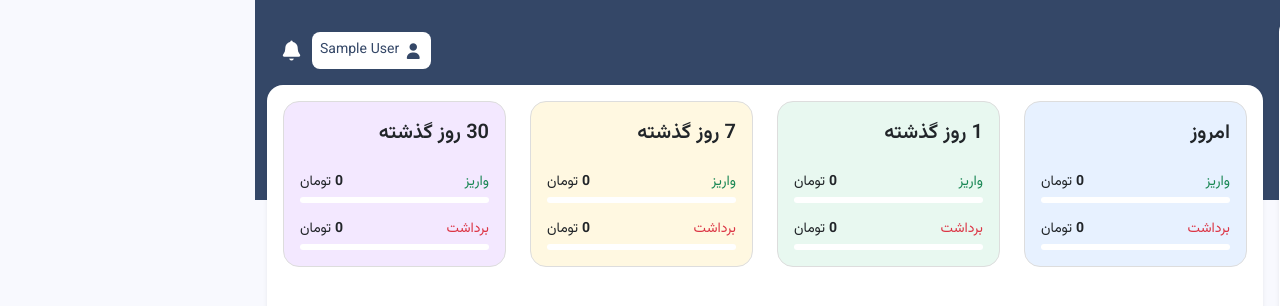
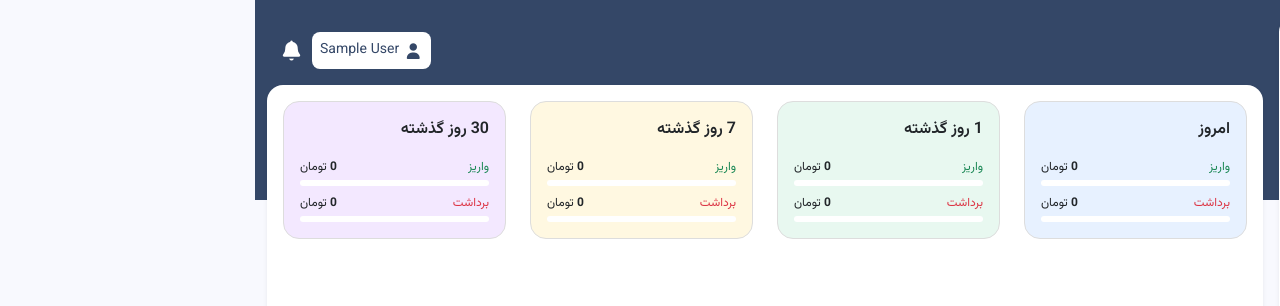
Before and after one commit to yousefgheibi/finance-app, an Angular app: page /dashboard in a window 1280 px wide. Shown: the top 306 px of the page. Built offline with nearby package versions, Linux system fonts and the light colour scheme; sample sign-in values are in the browser's storage.

Commit message:
change font-sizes

```diff
--- a/src/app/shared/components/finance-card/finance-card.component.html
+++ b/src/app/shared/components/finance-card/finance-card.component.html
@@ -1,21 +1,20 @@
 <div class="card finance-card rounded-4 pointer-cursor" [ngClass]="cardClass()">
     <div class="card-body">
-
-        <div class="mb-4">
-            <p class="mb-0 fs--20px fw-semibold">{{ title() }}</p>
+        <div class="mb-3">
+            <p class="mb-0 fs--16px fw-semibold">{{ title() }}</p>
         </div>
 
         <div class="d-flex justify-content-between mb-1">
-            <span class="text-success fs--10px">واریز</span>
-            <span><strong>{{ deposit() | number }}</strong> تومان</span>
+            <span class="text-success fs--12px">واریز</span>
+            <span class="fs--12px"><strong>{{ deposit() | number }}</strong> تومان</span>
         </div>
-        <div class="progress mb-3" style="height:6px;">
+        <div class="progress mb-2" style="height:6px;">
             <div class="progress-bar bg-success" [style.width.%]="depositWidth()"></div>
         </div>
 
         <div class="d-flex justify-content-between mb-1">
-            <span class="text-danger fs--10px">برداشت</span>
-            <span><strong>{{ withdrawal() | number }}</strong> تومان</span>
+            <span class="text-danger fs--12px">برداشت</span>
+            <span class="fs--12px"><strong>{{ withdrawal() | number }}</strong> تومان</span>
         </div>
         <div class="progress" style="height:6px;">
             <div class="progress-bar bg-danger" [style.width.%]="withdrawalWidth()"></div>
--- a/src/styles.scss
+++ b/src/styles.scss
@@ -94,9 +94,18 @@ body {
   font-size: 20px;
 }
 
+.fs--16px {
+  font-size: 16px;
+}
+
 .fs--14px {
   font-size: 14px;
 }
+
+.fs--12px {
+  font-size: 12px;
+}
+
 
 .font-small {
   font-size: 12px;
```
